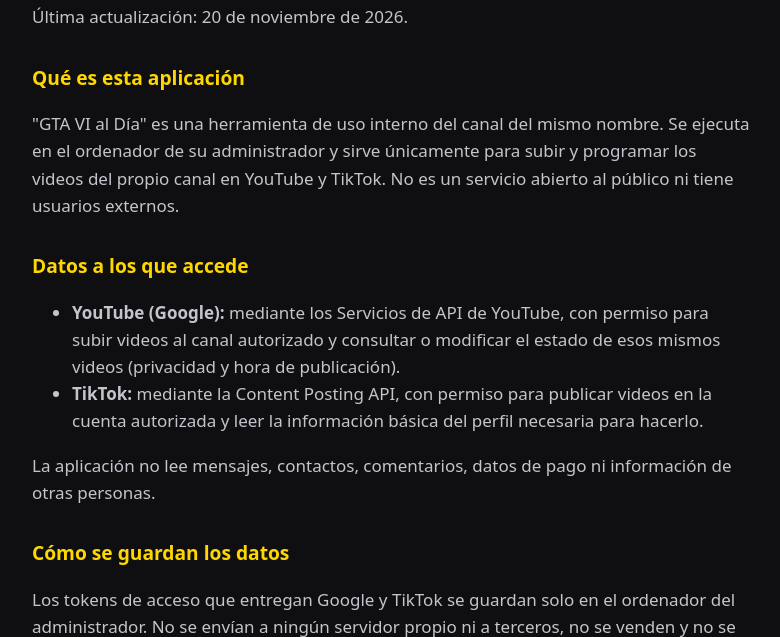
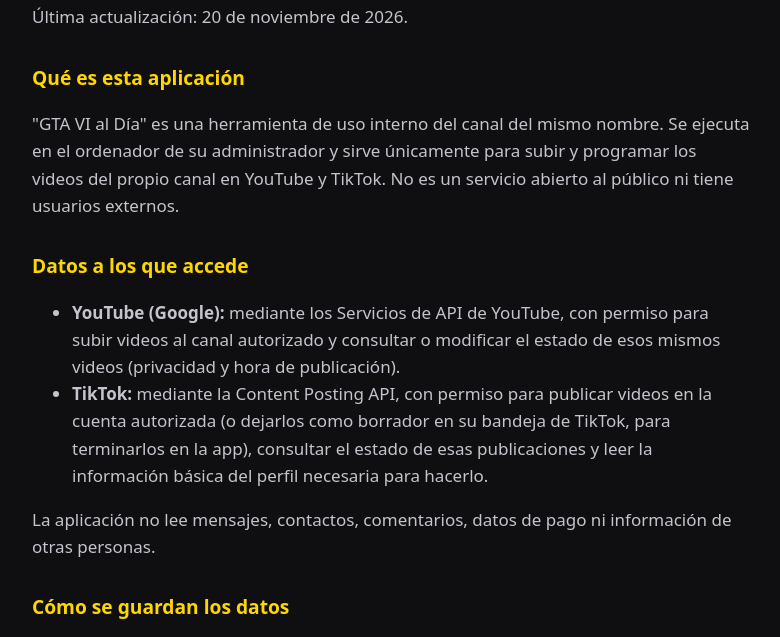
Before and after one commit to DiegoSotoL/gta-vi-al-dia, a plain HTML site: page privacidad.html in a window 1280 px wide. Shown: the part 134-771 px from the top of the page, without its empty margins (248-1028 px from the left). Drawn offline with Linux system fonts and the light colour scheme.

Commit message:
Verificación de TikTok y modo borrador en la política de privacidad
Co-Authored-By: Claude Opus 5.5 <noreply@anthropic.com>

```diff
--- a/privacidad.html
+++ b/privacidad.html
@@ -28,7 +28,8 @@
         videos al canal autorizado y consultar o modificar el estado de esos mismos videos (privacidad y hora
         de publicación).</li>
     <li><strong>TikTok:</strong> mediante la Content Posting API, con permiso para publicar videos en la cuenta
-        autorizada y leer la información básica del perfil necesaria para hacerlo.</li>
+        autorizada (o dejarlos como borrador en su bandeja de TikTok, para terminarlos en la app), consultar el
+        estado de esas publicaciones y leer la información básica del perfil necesaria para hacerlo.</li>
   </ul>
   <p>La aplicación no lee mensajes, contactos, comentarios, datos de pago ni información de otras personas.</p>
 
```
Also changed, not shown: tiktokQH9h5aupoBHNqmQogEgTJXfJHNZAbDR0.txt (added).
